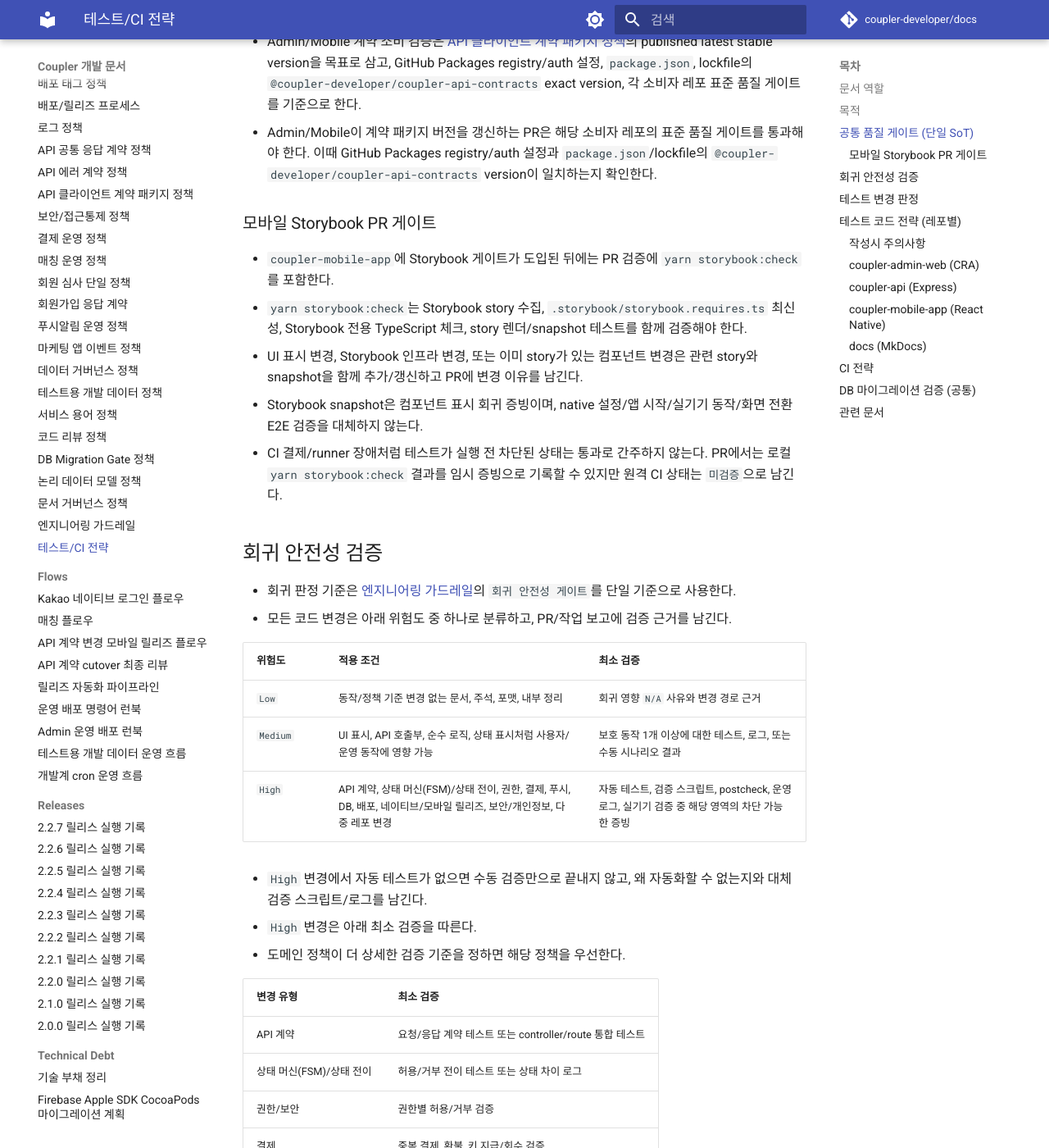
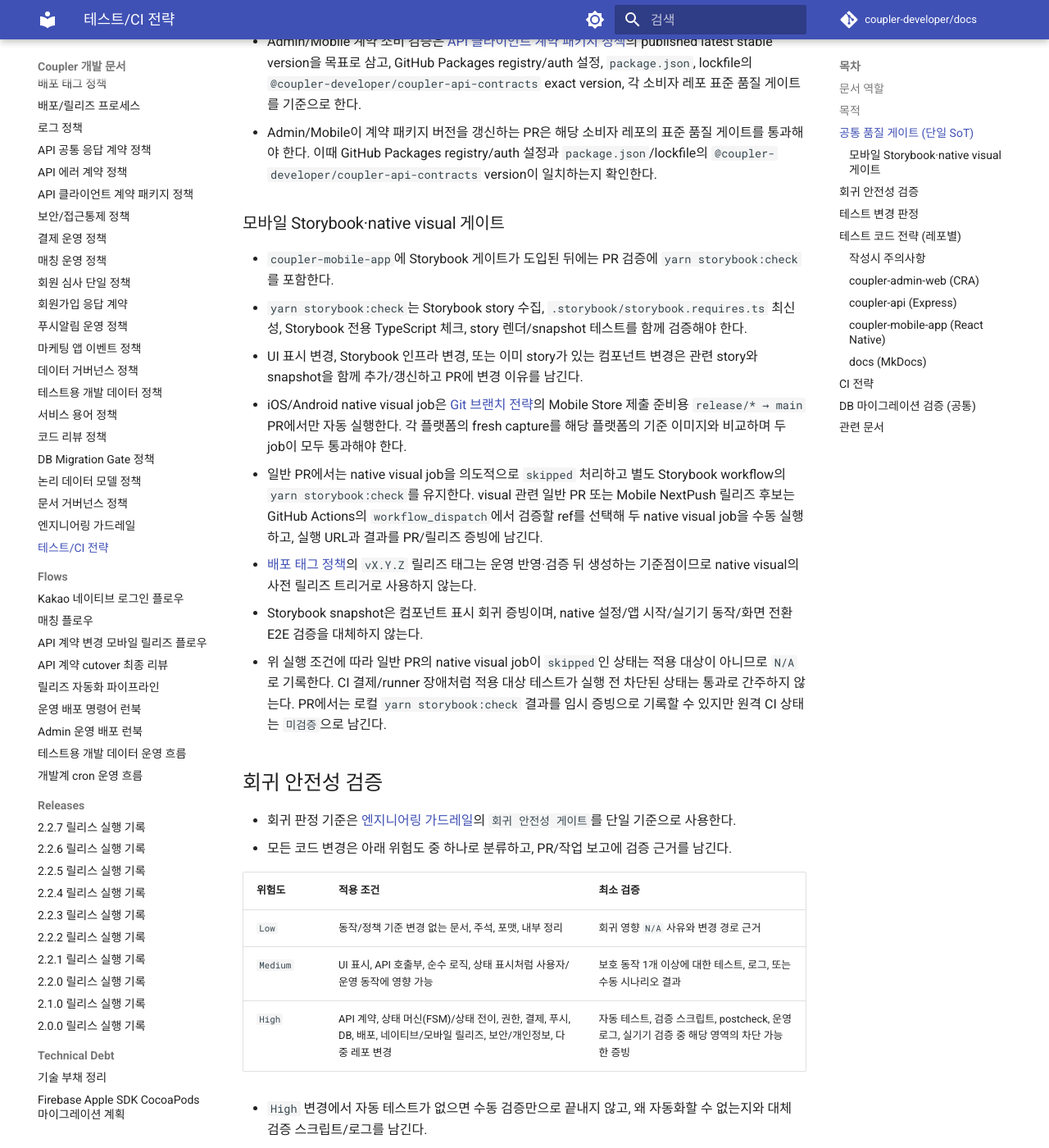
Before and after one commit to coupler-developer/docs, an MkDocs documentation site: the page built from content/policy/testing-strategy.md, in a window 1280 px wide and 1400 px high, scrolled down 931 px. Shown: the whole window at 82% size. Built offline with MkDocs 1.6.1 and Material for MkDocs 9.7.7, drawn with Linux system fonts in a browser that asks for light colours; comment, search, counter and statistics services are not loaded.

Commit message:
docs: 모바일 visual 게이트 정합성 반영
Reason: Mobile PR #165로 변경된 native visual 실행 조건을 docs 테스트 전략과 일치시킨다.

Changes: release PR 자동 실행, 일반 PR skip, 수동 실행 증적, 릴리즈 태그 경계를 명시한다.

How: 기존 testing-strategy의 Storybook 게이트 절만 최소 수정하고 브랜치·태그 정책을 연결한다.

Tests: yarn validate:docs

```diff
--- a/content/policy/testing-strategy.md
+++ b/content/policy/testing-strategy.md
@@ -26,13 +26,16 @@
 - Admin/Mobile 계약 소비 검증은 [API 클라이언트 계약 패키지 정책](api-client-contract-package-policy.md)의 published latest stable version을 목표로 삼고, GitHub Packages registry/auth 설정, `package.json`, lockfile의 `@coupler-developer/coupler-api-contracts` exact version, 각 소비자 레포 표준 품질 게이트를 기준으로 한다.
 - Admin/Mobile이 계약 패키지 버전을 갱신하는 PR은 해당 소비자 레포의 표준 품질 게이트를 통과해야 한다. 이때 GitHub Packages registry/auth 설정과 `package.json`/lockfile의 `@coupler-developer/coupler-api-contracts` version이 일치하는지 확인한다.
 
-### 모바일 Storybook PR 게이트
+### 모바일 Storybook·native visual 게이트
 
 - `coupler-mobile-app`에 Storybook 게이트가 도입된 뒤에는 PR 검증에 `yarn storybook:check`를 포함한다.
 - `yarn storybook:check`는 Storybook story 수집, `.storybook/storybook.requires.ts` 최신성, Storybook 전용 TypeScript 체크, story 렌더/snapshot 테스트를 함께 검증해야 한다.
 - UI 표시 변경, Storybook 인프라 변경, 또는 이미 story가 있는 컴포넌트 변경은 관련 story와 snapshot을 함께 추가/갱신하고 PR에 변경 이유를 남긴다.
+- iOS/Android native visual job은 [Git 브랜치 전략](git-branch-strategy.md)의 Mobile Store 제출 준비용 `release/* → main` PR에서만 자동 실행한다. 각 플랫폼의 fresh capture를 해당 플랫폼의 기준 이미지와 비교하며 두 job이 모두 통과해야 한다.
+- 일반 PR에서는 native visual job을 의도적으로 `skipped` 처리하고 별도 Storybook workflow의 `yarn storybook:check`를 유지한다. visual 관련 일반 PR 또는 Mobile NextPush 릴리즈 후보는 GitHub Actions의 `workflow_dispatch`에서 검증할 ref를 선택해 두 native visual job을 수동 실행하고, 실행 URL과 결과를 PR/릴리즈 증빙에 남긴다.
+- [배포 태그 정책](release-tag-policy.md)의 `vX.Y.Z` 릴리즈 태그는 운영 반영·검증 뒤 생성하는 기준점이므로 native visual의 사전 릴리즈 트리거로 사용하지 않는다.
 - Storybook snapshot은 컴포넌트 표시 회귀 증빙이며, native 설정/앱 시작/실기기 동작/화면 전환 E2E 검증을 대체하지 않는다.
-- CI 결제/runner 장애처럼 테스트가 실행 전 차단된 상태는 통과로 간주하지 않는다. PR에서는 로컬 `yarn storybook:check` 결과를 임시 증빙으로 기록할 수 있지만 원격 CI 상태는 `미검증`으로 남긴다.
+- 위 실행 조건에 따라 일반 PR의 native visual job이 `skipped`인 상태는 적용 대상이 아니므로 `N/A`로 기록한다. CI 결제/runner 장애처럼 적용 대상 테스트가 실행 전 차단된 상태는 통과로 간주하지 않는다. PR에서는 로컬 `yarn storybook:check` 결과를 임시 증빙으로 기록할 수 있지만 원격 CI 상태는 `미검증`으로 남긴다.
 
 ## 회귀 안전성 검증
 
```
